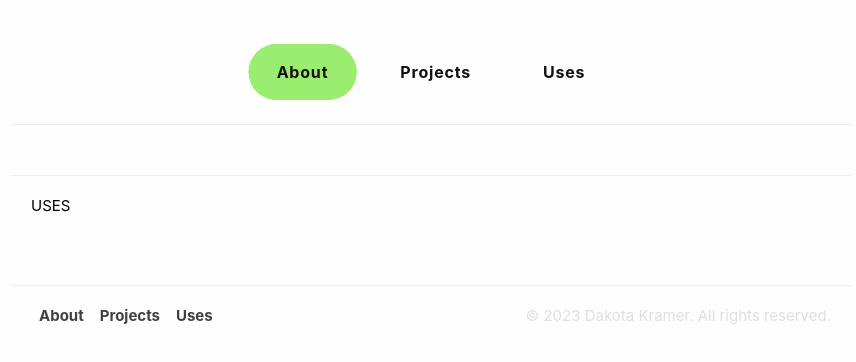
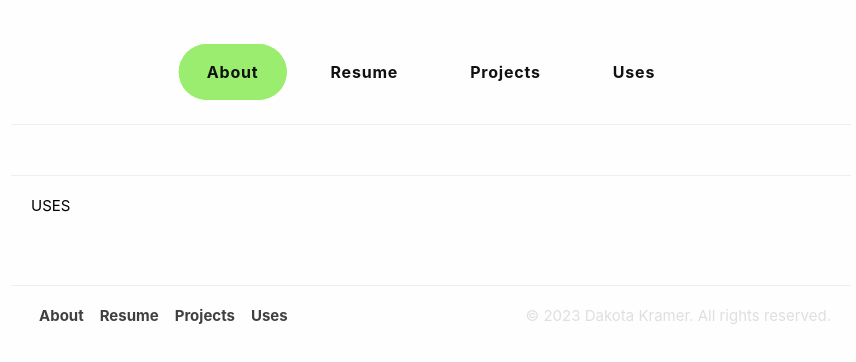
Before and after one commit to dkramer/dkramer.dev, a React (Create React App) app: page /uses in a window 1280 px wide. Shown: the top 362 px of the page, without its empty margins (209-1065 px from the left). Built offline with nearby package versions, Linux system fonts and the light colour scheme.

Commit message:
add resume page

```diff
--- a/src/App.tsx
+++ b/src/App.tsx
@@ -8,6 +8,7 @@ import {Route, Routes} from "react-router-dom";
 import {About} from "./routes/About";
 import {Projects} from "./routes/Projects";
 import {Uses} from "./routes/Uses";
+import {Resume} from "./routes/Resume";
 
 const background = css`
   display: flex;
@@ -33,6 +34,7 @@ function App() {
                 <Routes>
                     <Route path="/" element={ <About/> } />
                     <Route path="about" element={ <About/> } />
+                    <Route path="resume" element={ <Resume/> } />
                     <Route path="projects" element={ <Projects/> } />
                     <Route path="uses" element={ <Uses/> } />
                 </Routes>
--- a/src/chrome/Header.tsx
+++ b/src/chrome/Header.tsx
@@ -67,7 +67,7 @@ export function Header() {
         const $indicator1 = useRef<HTMLDivElement>(null)
         const $indicator2 = useRef<HTMLDivElement>(null)
         const $items = useRef(menuItems.map((item) => createRef<HTMLAnchorElement>()))
-        const [ active, setActive ] = useState(0)
+        const [ active, setActive ] = useState(0) //todo get it from url
         const [ activeHover, setActiveHover ] = useState(active)
 
         const animate = useCallback(() => {
@@ -76,7 +76,7 @@ export function Header() {
                 const menuOffset = $root.current.getBoundingClientRect()
                 const activeItem = $items.current[activeHover].current
                 if (activeItem) {
-                    if (0 == active) {
+                    if (0 == active && console) {
                         console.log('activeItem.getBoundingClientRect()', activeItem.getBoundingClientRect())
                         console.log('$root.current.getBoundingClientRect()', $root.current.getBoundingClientRect())
                     }
--- a/src/chrome/util.tsx
+++ b/src/chrome/util.tsx
@@ -4,6 +4,11 @@ export const menuItems = [
         name: "About",
         color: "#9aed6f",
         href: "about"
+    },
+    {
+        name: "Resume",
+        color: "#c879ed",
+        href: "resume"
     },
     {
         name: "Projects",
--- a/src/routes/Resume.tsx
+++ b/src/routes/Resume.tsx
@@ -44,7 +44,7 @@ const menuItem = css`
   }
 `
 
-export function About() {
+export function Resume() {
   return (
       <div css={css`
       display: flex;
```
